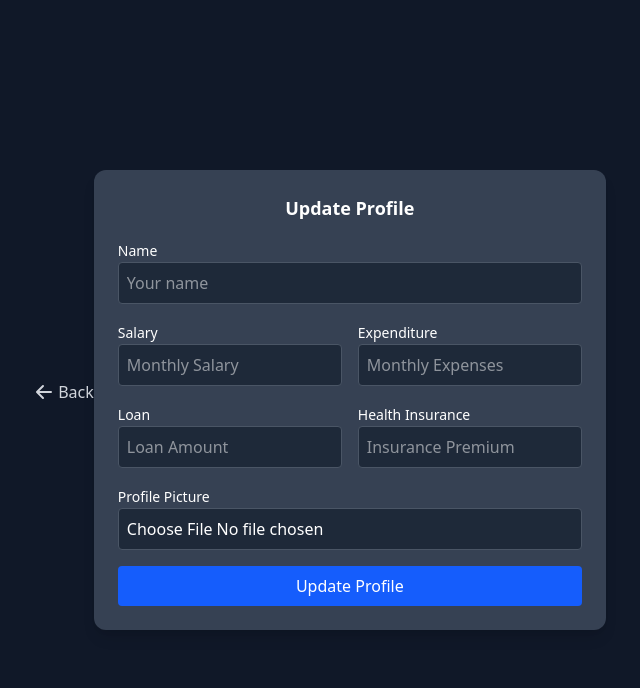
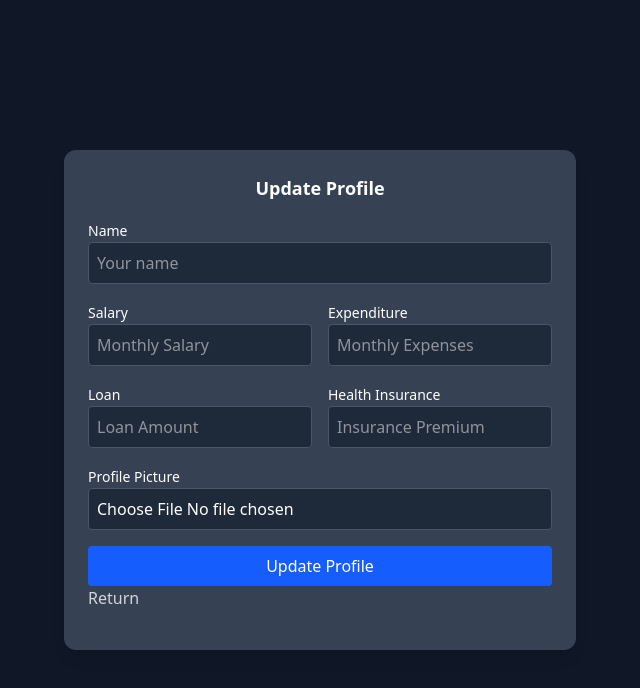
Before and after one commit to gits-up/finance-tracker, a React (Vite) app: page /update in a window 1280 px wide. Shown: the top 688 px of the page, without its empty margins (320-960 px from the left). Built offline with nearby package versions, Linux system fonts and the light colour scheme.

Commit message:
Return button fix

```diff
--- a/src/pages/UpdateProfile.jsx
+++ b/src/pages/UpdateProfile.jsx
@@ -68,24 +68,6 @@ const UpdateProfile = () => {
 
   return (
     <div className="h-screen w-screen flex items-center justify-center bg-gray-900 overflow-hidden">
-      <button
-        onClick={handleGoBack}
-        className="mb-4 flex items-center text-gray-300 hover:text-white transition-colors"
-      >
-        <svg
-          xmlns="http://www.w3.org/2000/svg"
-          className="h-5 w-5 mr-1"
-          viewBox="0 0 20 20"
-          fill="currentColor"
-        >
-          <path
-            fillRule="evenodd"
-            d="M9.707 16.707a1 1 0 01-1.414 0l-6-6a1 1 0 010-1.414l6-6a1 1 0 011.414 1.414L5.414 9H17a1 1 0 110 2H5.414l4.293 4.293a1 1 0 010 1.414z"
-            clipRule="evenodd"
-          />
-        </svg>
-        Back
-      </button>
       <div className="bg-gray-700 p-6 rounded-xl shadow-lg w-full max-w-lg">
         <h2 className="text-white text-lg font-semibold mb-4 text-center">
           Update Profile
@@ -164,6 +146,12 @@ const UpdateProfile = () => {
             >
               {uploading ? "Updating..." : "Update Profile"}
             </button>
+            <button
+              onClick={handleGoBack}
+              className="mb-4 flex items-center text-gray-300 hover:text-white transition-colors"
+            >
+              Return
+            </button>
           </div>
         </form>
       </div>
```
